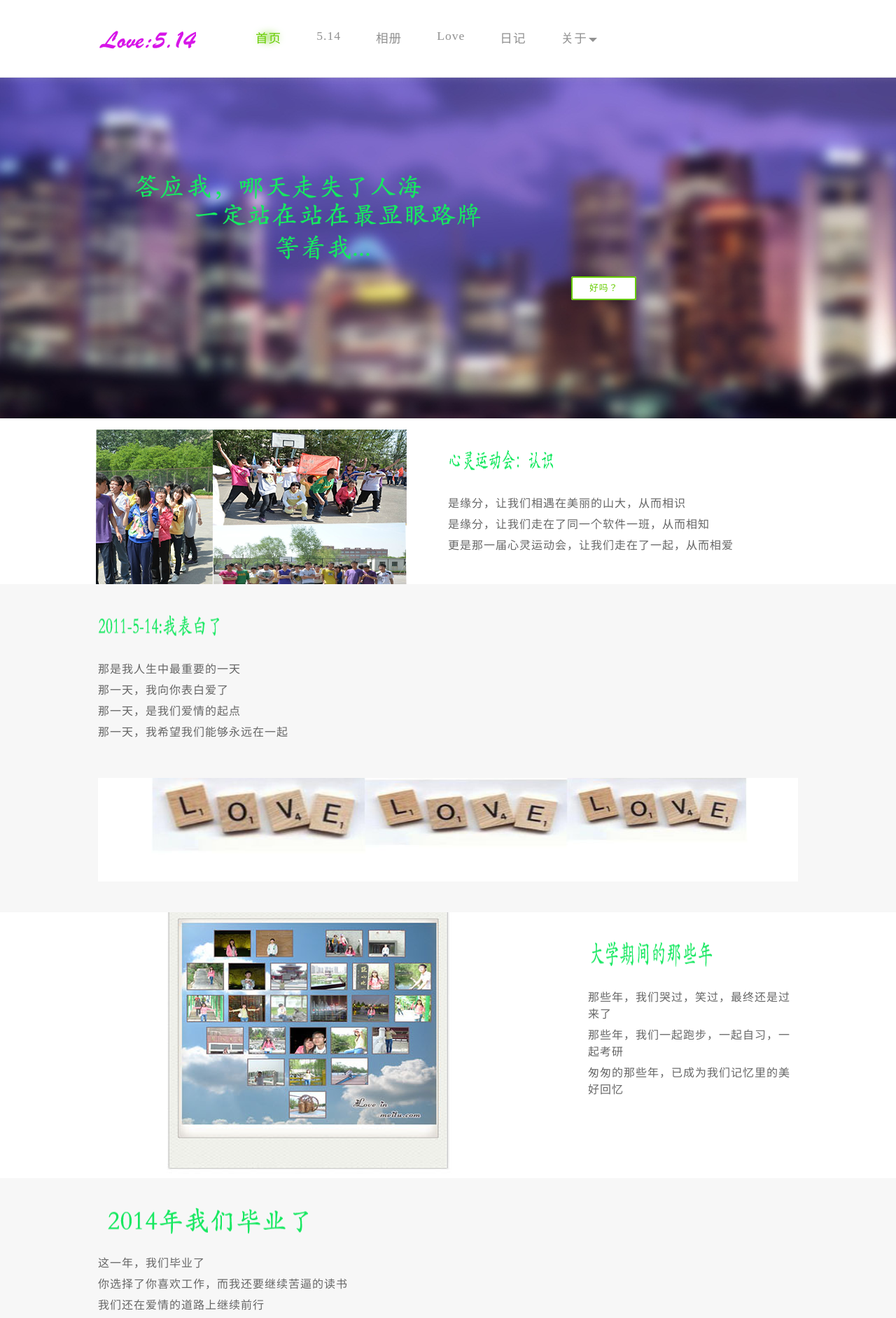
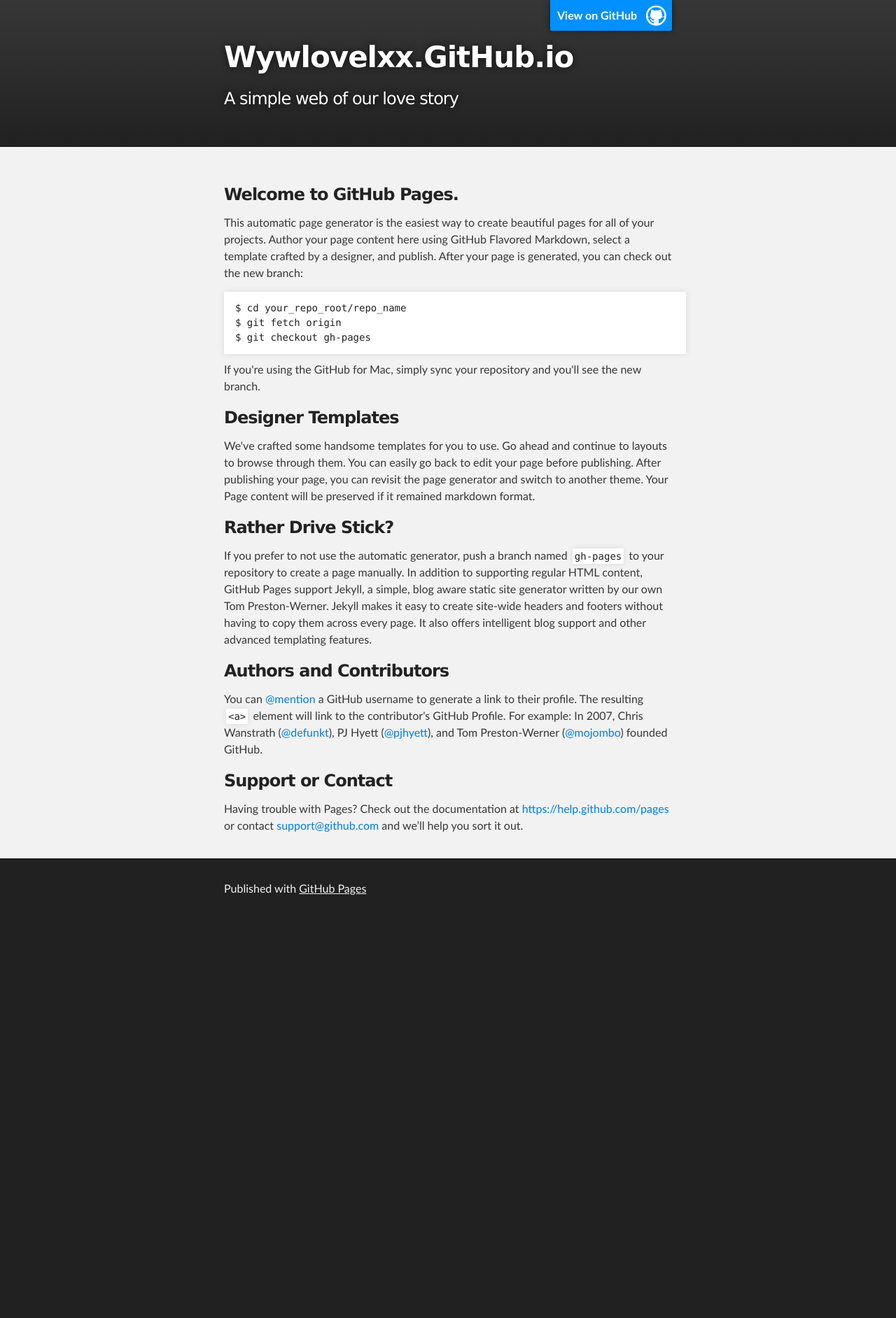
Before and after one commit to wywlovelxx/wywlovelxx.github.io, a plain HTML site: page index.html in a window 1280 px wide. Shown: the top 1884 px of the page at 70% size. After the commit the page ends 1317 px from the top, so only its background shows below. Drawn offline with nearby package versions, Linux system fonts and the light colour scheme; a web font is replaced by a local one.

Commit message:
Replace master branch with page content via GitHub

```diff
--- a/index.html
+++ b/index.html
@@ -1,180 +1,74 @@
-<!doctype html>
+<!DOCTYPE html>
 <html>
+
   <head>
-<meta charset="utf-8">
-<meta http-equiv="X-UA-Compatible" content="IE=edge">
-<title>WenloveXX</title>
-<link type="text/css" rel="stylesheet" href="css/style.css" />
-<script src="http://cdn.bootcss.com/jquery/1.11.1/jquery.min.js"></script>
-<script src="js/bootstrap.js"></script>
+    <meta charset='utf-8'>
+    <meta http-equiv="X-UA-Compatible" content="chrome=1">
+    <meta name="description" content="Wywlovelxx.GitHub.io : A simple web of our love story">
+
+    <link rel="stylesheet" type="text/css" media="screen" href="stylesheets/stylesheet.css">
+
+    <title>Wywlovelxx.GitHub.io</title>
   </head>
 
   <body>
-<header>
-<div class="header">
-  <div class="pagewidth">
-    <nav class="nav">
-      <div class="nav-brand"><a href="#"></a></div>
-      <ul class="navbar">
-        <li class="active"><a href="index.html">首页</a></li>
-        <li><a href="html/Love_5.14.html">5.14</a></li>
-        <li><a href="">相册</a></li>
 
-        <li><a href="">Love</a></li>
-        <li><a href="">日记</a></li>
-        <li class="dropdown">
-          <a href="about.html" class="dropdown-toggle" data-toggle="dropdown">关于<span class="caret"></span></a>
-          <ul class="dropdown-menu"  role="menu">
-            <li><a href="html/Love_5.14.html">5.14</a></li>
-            <li><a href="pic.html">相册</a></li>
-            <li><a href="ourLove.html">love</a></li>
-            <li><a href="diary.html">日记</a></li>
-          </ul>
-        </li>
-      </ul>
-      <div class="nav-btnbar">
+    <!-- HEADER -->
+    <div id="header_wrap" class="outer">
+        <header class="inner">
+          <a id="forkme_banner" href="https://github.com/wywlovelxx">View on GitHub</a>
+
+          <h1 id="project_title">Wywlovelxx.GitHub.io</h1>
+          <h2 id="project_tagline">A simple web of our love story</h2>
+
+        </header>
     </div>
-    </nav>
-  </div>
-</div>
-</header>
 
-<div class="banner" >
-<div class="pagewidth">
-  <section>
-    <img src="images/bText.png" width="671" height="172" class="totop133">
+    <!-- MAIN CONTENT -->
+    <div id="main_content_wrap" class="outer">
+      <section id="main_content" class="inner">
+        <h3>
+<a id="welcome-to-github-pages" class="anchor" href="#welcome-to-github-pages" aria-hidden="true"><span class="octicon octicon-link"></span></a>Welcome to GitHub Pages.</h3>
 
-    <a class="btn btn-std" style="padding: 8px 24px;" href="html/Love_5.14.html">好吗？</a>
+<p>This automatic page generator is the easiest way to create beautiful pages for all of your projects. Author your page content here using GitHub Flavored Markdown, select a template crafted by a designer, and publish. After your page is generated, you can check out the new branch:</p>
+
+<pre><code>$ cd your_repo_root/repo_name
+$ git fetch origin
+$ git checkout gh-pages
+</code></pre>
+
+<p>If you're using the GitHub for Mac, simply sync your repository and you'll see the new branch.</p>
+
+<h3>
+<a id="designer-templates" class="anchor" href="#designer-templates" aria-hidden="true"><span class="octicon octicon-link"></span></a>Designer Templates</h3>
+
+<p>We've crafted some handsome templates for you to use. Go ahead and continue to layouts to browse through them. You can easily go back to edit your page before publishing. After publishing your page, you can revisit the page generator and switch to another theme. Your Page content will be preserved if it remained markdown format.</p>
+
+<h3>
+<a id="rather-drive-stick" class="anchor" href="#rather-drive-stick" aria-hidden="true"><span class="octicon octicon-link"></span></a>Rather Drive Stick?</h3>
+
+<p>If you prefer to not use the automatic generator, push a branch named <code>gh-pages</code> to your repository to create a page manually. In addition to supporting regular HTML content, GitHub Pages support Jekyll, a simple, blog aware static site generator written by our own Tom Preston-Werner. Jekyll makes it easy to create site-wide headers and footers without having to copy them across every page. It also offers intelligent blog support and other advanced templating features.</p>
+
+<h3>
+<a id="authors-and-contributors" class="anchor" href="#authors-and-contributors" aria-hidden="true"><span class="octicon octicon-link"></span></a>Authors and Contributors</h3>
+
+<p>You can <a href="https://github.com/blog/821" class="user-mention">@mention</a> a GitHub username to generate a link to their profile. The resulting <code>&lt;a&gt;</code> element will link to the contributor's GitHub Profile. For example: In 2007, Chris Wanstrath (<a href="https://github.com/defunkt" class="user-mention">@defunkt</a>), PJ Hyett (<a href="https://github.com/pjhyett" class="user-mention">@pjhyett</a>), and Tom Preston-Werner (<a href="https://github.com/mojombo" class="user-mention">@mojombo</a>) founded GitHub.</p>
+
+<h3>
+<a id="support-or-contact" class="anchor" href="#support-or-contact" aria-hidden="true"><span class="octicon octicon-link"></span></a>Support or Contact</h3>
+
+<p>Having trouble with Pages? Check out the documentation at <a href="https://help.github.com/pages">https://help.github.com/pages</a> or contact <a href="mailto:support@github.com">support@github.com</a> and we’ll help you sort it out.</p>
       </section>
     </div>
+
+    <!-- FOOTER  -->
+    <div id="footer_wrap" class="outer">
+      <footer class="inner">
+        <p>Published with <a href="http://pages.github.com">GitHub Pages</a></p>
+      </footer>
     </div>
 
 
-<section>
-   <div class="odd groupchat-figure1">
-  <div class="pagewidth">
-    <div class="col2-2 right">
-      <h1><img src="images/t1.gif" width="160" height="40"></h1>
-      <ul class="col2-list">
-        <li>是缘分，让我们相遇在美丽的山大，从而相识</li>
-        <li>是缘分，让我们走在了同一个软件一班，从而相知</li>
-        <li>更是那一届心灵运动会，让我们走在了一起，从而相爱</li>
-      </ul>
-    </div>
-  </div>
-</div>
-</section>
 
-
-<section>
-<div class="even">
-  <div class="pagewidth">
-    <div class="col2-2 left">
-      <h1><img src="images/t2.png" width="180" height="40"></h1>
-      <ul class="col2-list">
-        <li>那是我人生中最重要的一天</li>
-        <li>那一天，我向你表白爱了</li>
-        <li>那一天，是我们爱情的起点</li>
-        <li>那一天，我希望我们能够永远在一起</li>
-      </ul>
-    </div>
-    <div class="col2">
-      <ul class="img-list">
-        <li class="first"></li>
-      </ul>
-      <div><img src="images/icons.jpg" width="1000" height="148" class="totop50"></div>
-    </div>
-  </div>
-</div>
-</section>
-
-
-<section>
-<div class="odd groupchat-figure">
-  <div class="pagewidth">
-    <div class="col2-3 right">
-      <h1><img src="images/t3.png" width="180" height="40"></h1>
-      <ul class="col2-list">
-        <li>那些年，我们哭过，笑过，最终还是过来了</li>
-        <li>那些年，我们一起跑步，一起自习，一起考研</li>
-        <li>匆匆的那些年，已成为我们记忆里的美好回忆</li>
-      </ul>
-    </div>
-  </div>
-</div>
-</section>
-
-
-<section>
-<div class="even">
-  <div class="pagewidth">
-    <div class="col2-1 left">
-      <h1><img src="images/t4.png" width="300" height="40"></h1>
-      <ul class="col2-list">
-        <li>这一年，我们毕业了</li>
-        <li>你选择了你喜欢工作，而我还要继续苦逼的读书</li>
-        <li>我们还在爱情的道路上继续前行</li>
-      </ul>
-    </div>
-  </div>
-</div>
-</section>
-
-
-<section>
-<div class="odd">
-  <div class="pagewidth">
-    <div class="col2">
-      <h1><img src="images/t5.png" width="1000" height="34"></h1>
-    </div>
-
-    <div class="col2 totop80">
-      <figure><img src="images/icons2.jpg" width="1000" height="148"></figure>
-    </div>
-  </div>
-</div>
-</section>
-
-
-<section>
-<div class="even">
-  <div class="pagewidth">
-    <div class="col2">
-      <h1><img src="images/t6.png" width="1000" height="185"></h1>
-    </div>
-  </div>
-</div>
-</section>
-
-
-<footer>
-<div class="footer">
-  <div class="pagewidth footer-widgets">
-    <div class="col4-1 first">
-      <h4 class="widgettitle">&nbsp;</h4>
-      <ul class="widgetlist">
-        <li>技术支持QQ：1131547112</li>
-        <li>邮箱：1131547112@qq.com</li>
-        <li>Copyright © wyw&lxx</li>
-      </ul>
-    </div>
-    <div class="col4-1">
-      <ul class="widgetlist">
-        <li><a href="#" title="我的空间">我的空间</a></li>
-        <li><a href="#" title="你的空间">你的空间</a></li>
-      </ul>
-    </div>
-    <div class="col4-1">
-      <h4 class="widgettitle">关于我们</h4>
-      <ul class="widgetlist">
-        <li><a href="html/Love_5.14.html" title="5.14">5.14</a></li>
-        <li><a href="" title="那些年">相册</a></li>
-        <li><a href="" title="爱情">Love</a></li>
-        <li><a href="" title="我和你">日记</a></li>
-      </ul>
-    </div>
-  </div>
-</div>
-</footer>
   </body>
 </html>
```
Lines whose indentation alone changed are shown as unchanged.
